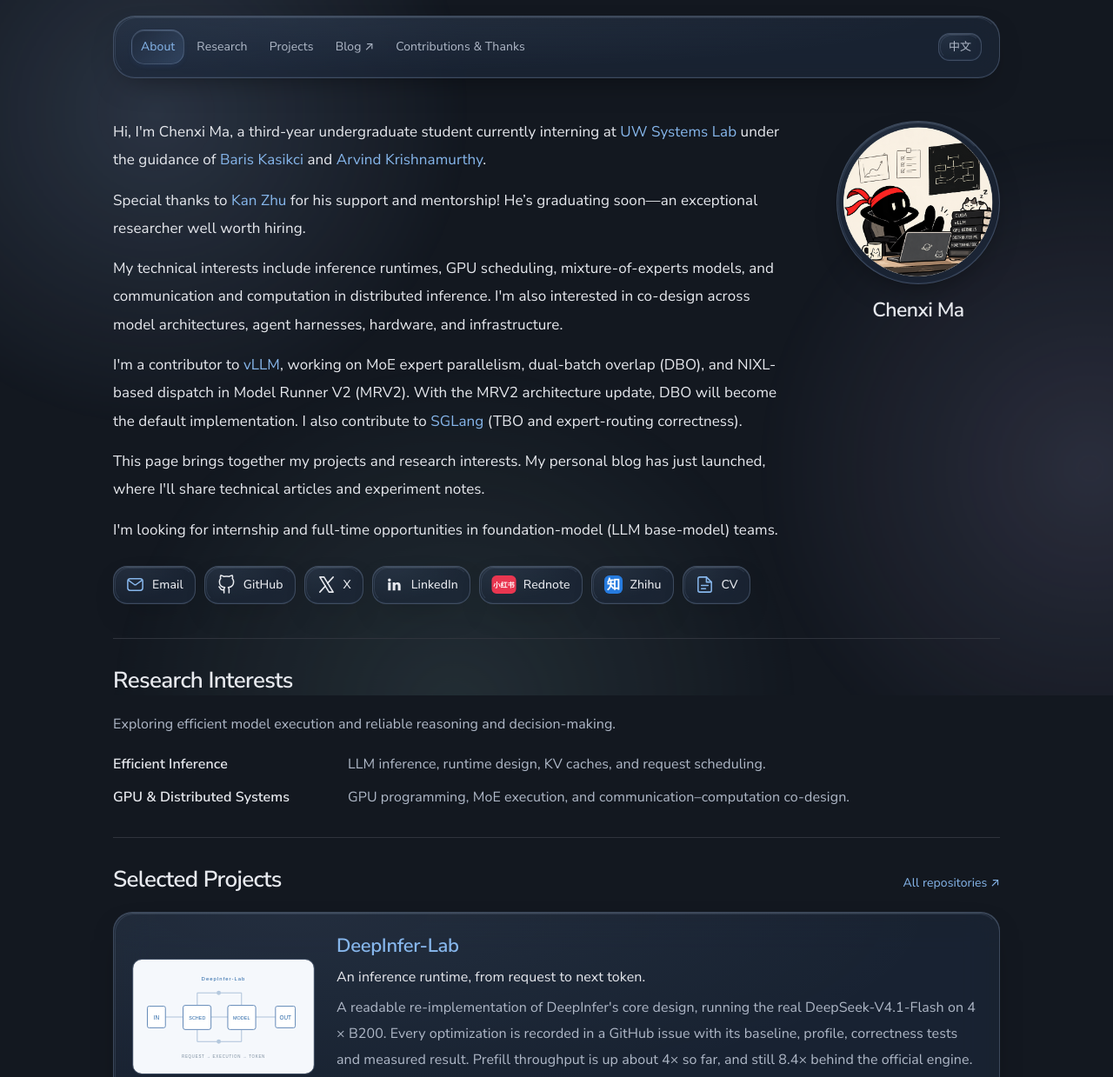
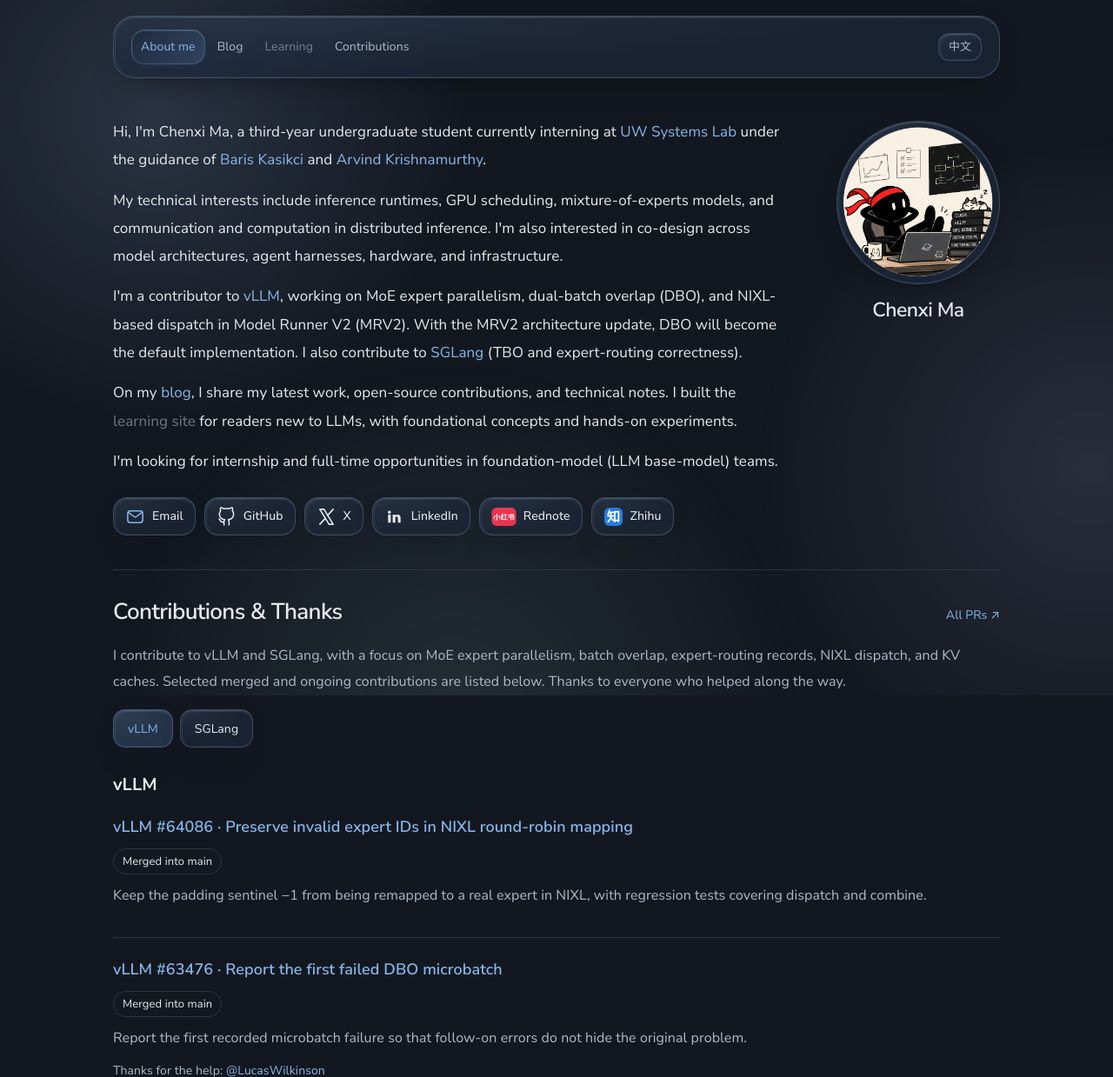
Before and after one commit to algebra-MCX/algebra-MCX.github.io, a plain HTML site: page index.html in a window 1280 px wide. Shown: the top 1239 px of the page at 87% size. Drawn offline with Linux system fonts and the light colour scheme.

Commit message:
Refresh personal homepage and take down bilingual resumes

```diff
--- a/config.js
+++ b/config.js
@@ -1,7 +1,8 @@
 // 免费个人主页：https://algebra-mcx.github.io/；暂不绑定自定义域名。
 // 在下面填入独立博客的完整 https 地址，主页上的所有博客入口会一起生效。
 window.HOME_CONFIG = Object.freeze({
-  blogUrl: "https://tech-blog-chi.vercel.app/guides/how-to-read/",
+  learningUrl: "",
+  blogUrl: "https://tech-blog-chi.vercel.app/",
   // 填写小红书与知乎的个人主页完整地址。
   xiaohongshuUrl: "https://www.xiaohongshu.com/user/profile/6ad229240000000005006800",
   zhihuUrl: "https://www.zhihu.com/people/zhib1eiazpn",
--- a/glass.js
+++ b/glass.js
@@ -192,7 +192,12 @@
     refreshLens();
   }
   function selectFromHash() {
-    selected = links.find(link => link.getAttribute("href") === (window.location.hash || "#about")) || links[0];
+    const hash = window.location.hash || "#about";
+    const section = document.getElementById(hash.slice(1))?.closest("section[id]");
+    const sectionHash = section ? `#${section.id}` : hash;
+    selected = links.find(link => link.getAttribute("href") === hash)
+      || links.find(link => link.getAttribute("href") === sectionHash)
+      || links[0];
     updateSelection();
   }
   links.forEach(link => {
--- a/index.html
+++ b/index.html
@@ -44,10 +44,10 @@
   <link rel="preconnect" href="https://fonts.gstatic.com" crossorigin>
   <link href="https://fonts.googleapis.com/css2?family=Nunito+Sans:wght@400;500;600;700&amp;display=swap" rel="stylesheet">
   <link rel="icon" href="assets/mark.svg" type="image/svg+xml">
-  <link rel="stylesheet" href="style.css?v=contributions-1">
+  <link rel="stylesheet" href="style.css?v=contribution-nav-2">
   <script src="config.js?v=xiaohongshu-1" defer></script>
-  <script src="main.js?v=cv-lang-1" defer></script>
-  <script src="glass.js" defer></script>
+  <script src="main.js?v=contribution-nav-2" defer></script>
+  <script src="glass.js?v=contribution-nav-1" defer></script>
 </head>
 <body>
   <div class="glass-ambient" aria-hidden="true"><span></span><span></span><span></span></div>
@@ -56,11 +56,10 @@
   <header class="site-header shell glass-surface">
     <nav aria-label="Main navigation" data-zh-label="主导航">
       <span class="nav-lens" aria-hidden="true"></span>
-      <a href="#about" data-zh="关于">About</a>
-      <a href="#research" data-zh="研究">Research</a>
-      <a href="#projects" data-zh="项目">Projects</a>
-      <a data-blog-link role="link" aria-disabled="true" title="Blog coming soon" data-zh-title="博客尚未开放" data-zh="博客 ↗">Blog ↗</a>
-      <a href="#contributions" data-zh="贡献与致谢">Contributions &amp; Thanks</a>
+      <a href="#about" data-zh="关于我">About me</a>
+      <a data-blog-link role="link" aria-disabled="true" title="Blog coming soon" data-zh-title="博客尚未开放" data-zh="博客">Blog</a>
+      <a data-learning-link role="link" aria-disabled="true" title="Learning site coming soon" data-zh-title="学习站尚未开放" data-zh="学习">Learning</a>
+      <a href="#contributions" data-zh="贡献与致谢">Contributions</a>
     </nav>
     <button class="language-toggle glass-control" type="button" lang="zh-CN" aria-label="Switch to Chinese" hidden>中文</button>
   </header>
@@ -68,10 +67,12 @@
     <section class="profile" id="about" aria-labelledby="profile-name">
       <div class="bio">
         <p><span data-zh="你好，我是马晨熙，目前是一名大三学生，正在 ">Hi, I'm Chenxi Ma, a third-year undergraduate student currently interning at </span><a href="https://syslab.cs.washington.edu/">UW Systems Lab</a><span data-zh=" 实习，由 "> under the guidance of </span><a href="https://homes.cs.washington.edu/~baris/">Baris Kasikci</a><span data-zh=" 和 "> and </span><a href="https://www.cs.washington.edu/people/faculty/arvind">Arvind Krishnamurthy</a><span data-zh=" 指导。">.</span></p>
-        <p><span data-zh="特别感谢 ">Special thanks to </span><a href="https://kanzhu.netlify.app/uploads/KanZhuCV.pdf" data-zh="朱侃">Kan Zhu</a><span data-zh=" 师兄的关照！"> for his support and mentorship!</span> <span data-zh="师兄即将毕业，实力过硬，欢迎各大厂联系！">He’s graduating soon—an exceptional researcher well worth hiring.</span></p>
         <p data-zh="我的技术兴趣包括推理 Runtime、GPU 调度、混合专家模型，以及分布式推理中的通信与计算。同时，我也对模型架构、Agent Harness、硬件与 Infra 之间的 Co-design 感兴趣。">My technical interests include inference runtimes, GPU scheduling, mixture-of-experts models, and communication and computation in distributed inference. I'm also interested in co-design across model architectures, agent harnesses, hardware, and infrastructure.</p>
         <p><span data-zh="我是 ">I'm a contributor to </span><a href="https://github.com/vllm-project/vllm">vLLM</a><span data-zh=" 的贡献者，方向是 Model Runner V2 中的 MoE 专家并行、双批次重叠（DBO）和基于 NIXL 的 dispatch。">, working on MoE expert parallelism, dual-batch overlap (DBO), and NIXL-based dispatch in Model Runner V2 (MRV2).</span> <span data-zh="随着 MRV2 架构更新，DBO 将成为默认实现。">With the MRV2 architecture update, DBO will become the default implementation.</span> <span data-zh="我也为 ">I also contribute to </span><a href="https://github.com/sgl-project/sglang">SGLang</a><span data-zh=" 贡献代码，关注 TBO 与专家路由记录的正确性。"> (TBO and expert-routing correctness).</span></p>
-        <p data-zh="这里收录我的项目与研究兴趣。个人博客刚刚搭建，之后会在其中分享技术文章和实验笔记。">This page brings together my projects and research interests. My personal blog has just launched, where I'll share technical articles and experiment notes.</p>
+        <p class="site-intro">
+          <span data-zh="我在">On my </span><a data-blog-link href="https://tech-blog-chi.vercel.app/" data-zh="博客">blog</a><span data-zh="分享近期工作、开源贡献与技术思考。">, I share my latest work, open-source contributions, and technical notes.</span>
+          <span data-zh="我为刚接触大模型的读者搭建了"> I built the </span><a data-learning-link role="link" aria-disabled="true" data-zh="学习">learning site</a><span data-zh="，从基础概念和动手实验开始。"> for readers new to LLMs, with foundational concepts and hands-on experiments.</span>
+        </p>
         <p data-zh="我正在寻找大模型基座方向的实习和正式工作。">I'm looking for internship and full-time opportunities in foundation-model (LLM base-model) teams.</p>
         <div class="social-links" aria-label="Social and contact links" data-zh-label="社交与联系方式">
           <a class="social-link glass-control social-email" href="mailto:shannon20051127@gmail.com">
@@ -92,9 +93,6 @@
           <a class="social-link glass-control social-zhihu" data-profile-link="zhihu" href="https://www.zhihu.com/people/zhib1eiazpn">
             <span class="social-icon" aria-hidden="true"><svg viewBox="0 0 24 24"><rect x="1" y="1" width="22" height="22" rx="6" fill="currentColor"/><text x="12" y="17.3" fill="white" text-anchor="middle" font-size="16" font-weight="600" font-family="PingFang SC,Microsoft YaHei,sans-serif">知</text></svg></span><span data-zh="知乎">Zhihu</span>
           </a>
-          <a id="cv" class="social-link glass-control social-resume" href="CV-en.pdf" data-zh-href="CV-zh.pdf" target="_blank" rel="noopener" title="CV (PDF)" data-zh-title="简历（PDF）">
-            <span class="social-icon" aria-hidden="true"><svg viewBox="0 0 24 24" fill="none" stroke="currentColor" stroke-width="1.6" stroke-linecap="round" stroke-linejoin="round"><path d="M14 3H6a2 2 0 0 0-2 2v14a2 2 0 0 0 2 2h12a2 2 0 0 0 2-2V9Z"/><path d="M14 3v6h6M8 13h8M8 17h5"/></svg></span><span data-zh="简历">CV</span>
-          </a>
         </div>
       </div>
       <aside class="profile-side" aria-label="Profile" data-zh-label="个人资料">
@@ -106,32 +104,26 @@
       </aside>
     </section>
 
-    <section class="section research" id="research" aria-labelledby="research-title">
-      <div class="section-title"><h2 id="research-title" data-zh="研究兴趣">Research Interests</h2></div>
-      <p class="section-intro" data-zh="围绕更高效的模型执行，以及更可靠的推理与决策展开探索。">Exploring efficient model execution and reliable reasoning and decision-making.</p>
-      <dl class="research-list">
-        <div><dt data-zh="高效推理">Efficient Inference</dt><dd data-zh="大模型推理、Runtime 设计、KV cache 与请求调度。">LLM inference, runtime design, KV caches, and request scheduling.</dd></div>
-        <div><dt data-zh="GPU 与分布式系统">GPU &amp; Distributed Systems</dt><dd data-zh="GPU 编程、MoE 执行，以及通信与计算的协同。">GPU programming, MoE execution, and communication–computation co-design.</dd></div>
-      </dl>
-    </section>
 
-    <section class="section" id="projects" aria-labelledby="projects-title">
-      <div class="section-title"><h2 id="projects-title" data-zh="精选项目">Selected Projects</h2><a class="all-link" href="https://github.com/algebra-MCX?tab=repositories" data-zh="全部仓库 ↗">All repositories ↗</a></div>
-      <article class="project glass-surface">
-        <a class="project-image" href="https://github.com/algebra-MCX/DeepInfer-Lab" tabindex="-1" aria-hidden="true"><img src="assets/runtime.svg?v=deepinfer-lab" width="210" height="132" alt="" loading="lazy"></a>
-        <div class="project-copy"><h3><a href="https://github.com/algebra-MCX/DeepInfer-Lab">DeepInfer-Lab</a></h3><p class="project-subtitle" data-zh="理解推理 Runtime，从请求到下一个 token。">An inference runtime, from request to next token.</p><p data-zh="可读的 DeepInfer 核心设计复刻，在 4 × B200 上运行真实的 DeepSeek-V4.1-Flash。每一次优化都在 GitHub issue 中记录基线、profile、正确性测试与实测结果；prefill 吞吐目前提升约 4 倍，离官方仍差 8.4 倍。">A readable re-implementation of DeepInfer's core design, running the real DeepSeek-V4.1-Flash on 4 × B200. Every optimization is recorded in a GitHub issue with its baseline, profile, correctness tests and measured result. Prefill throughput is up about 4× so far, and still 8.4× behind the official engine.</p><div class="project-meta"><span data-zh="PyTorch · Triton · 推理">PyTorch · Triton · Inference</span><a href="https://github.com/algebra-MCX/DeepInfer-Lab" data-zh="代码 ↗">Code ↗</a><a href="https://github.com/algebra-MCX/DeepInfer-Lab/issues/3" data-zh="路线图 ↗">Roadmap ↗</a></div></div>
-      </article>
-      <article class="project glass-surface">
-        <a class="project-image" href="https://github.com/algebra-MCX/MoEFlow" tabindex="-1" aria-hidden="true"><img src="assets/compute.svg" width="210" height="132" alt="" loading="lazy"></a>
-        <div class="project-copy"><h3><a href="https://github.com/algebra-MCX/MoEFlow">MoEFlow</a></h3><p class="project-subtitle" data-zh="面向 vLLM 的 MoE 专家并行。">MoE expert parallelism for vLLM.</p><p data-zh="融合 Triton kernel、两倍 NCCL all-to-all，以及在 B200 上的 CUDA Graph decode。">Fused Triton kernels, 2× NCCL all-to-all, and CUDA Graph decode on B200.</p><div class="project-meta"><span data-zh="Triton · NCCL · MoE">Triton · NCCL · MoE</span><a href="https://github.com/algebra-MCX/MoEFlow" data-zh="代码 ↗">Code ↗</a></div></div>
-      </article>
-    </section>
 
     <section class="section contributions" id="contributions" aria-labelledby="contributions-title">
-      <span id="vllm" aria-hidden="true"></span>
+      <span id="projects" aria-hidden="true"></span>
       <div class="section-title"><h2 id="contributions-title" data-zh="贡献与致谢">Contributions &amp; Thanks</h2><a class="all-link" href="https://github.com/search?q=is%3Apr+author%3Aalgebra-MCX+is%3Apublic+-user%3Aalgebra-MCX&amp;type=pullrequests" data-zh="全部 PR ↗">All PRs ↗</a></div>
       <p class="section-intro" data-zh="我为 vLLM 和 SGLang 贡献代码，关注 MoE 专家并行、批次重叠、专家路由记录、NIXL dispatch 和 KV cache。以下收录已合并和进行中的工作。感谢在这些工作中给予帮助的伙伴。">I contribute to vLLM and SGLang, with a focus on MoE expert parallelism, batch overlap, expert-routing records, NIXL dispatch, and KV caches. Selected merged and ongoing contributions are listed below. Thanks to everyone who helped along the way.</p>
+      <nav class="contribution-nav" aria-label="Open-source projects" data-zh-label="开源项目">
+        <a class="glass-control" href="#vllm">vLLM</a>
+        <a class="glass-control" href="#sglang">SGLang</a>
+      </nav>
+      <section class="contribution-group" aria-labelledby="vllm">
+        <h3 id="vllm">vLLM</h3>
         <dl class="research-list contribution-list">
+          <div>
+            <dt><a href="https://github.com/vllm-project/vllm/pull/64086">vLLM #64086 · Preserve invalid expert IDs in NIXL round-robin mapping</a></dt>
+            <dd>
+              <span class="contribution-status" data-zh="已合并到 main">Merged into main</span>
+              <p data-zh="修复 NIXL 专家重映射把填充标记 −1 误当成有效专家的问题，并添加覆盖 dispatch 和 combine 的回归测试。">Keep the padding sentinel −1 from being remapped to a real expert in NIXL, with regression tests covering dispatch and combine.</p>
+            </dd>
+          </div>
           <div>
             <dt><a href="https://github.com/vllm-project/vllm/pull/63476">vLLM #63476 · Report the first failed DBO microbatch</a></dt>
             <dd>
@@ -145,6 +137,7 @@
             <dd>
               <span class="contribution-status" data-zh="已合并到 main">Merged into main</span>
               <p data-zh="按各 microbatch 的 token 偏移保存专家路由，修复路由结果相互覆盖的问题。">Preserve expert routing at each microbatch's token offset, fixing overwritten routing results.</p>
+              <p><a data-blog-link data-blog-path="/writing/vllm-dbo-correctness/" href="https://github.com/vllm-project/vllm/pull/63372" data-zh="故障分析与回归测试">Failure analysis and regression tests</a></p>
               <div class="contribution-credit"><span data-zh="感谢帮助：">Thanks for the help: </span><a href="https://github.com/aoshen02">@aoshen02</a>, <a href="https://github.com/Ronald1995">@Ronald1995</a></div>
               <div class="contribution-credit"><span data-zh="共同作者（重构与补充测试）：">Co-author (refactor &amp; additional tests): </span><a href="https://github.com/Ronald1995">@Ronald1995</a></div>
             </dd>
@@ -170,13 +163,11 @@
               <p data-zh="基于 #63556，在 decode staging 后按逻辑 token 顺序返回专家路由，并在捕获缓冲区复用后保持路由快照有效。">Build on #63556 to return expert-routing records in logical token order after decode staging, with snapshots that remain valid when capture buffers are reused.</p>
             </dd>
           </div>
-        <div>
-          <dt><a href="https://github.com/krishchaudh/vllm/pull/1">krishchaudh/vllm #1 · Cover capped async-load admission and align P/D blocks</a></dt>
-          <dd>
-            <span class="contribution-status" data-zh="已合并到协作者分支">Merged into collaborator branch</span>
-            <p data-zh="补充异步 KV 加载准入上限的回归测试，并统一 prefill/decode 测试中的 block 大小。已合并到协作者的修复分支。">Add regression coverage for capped asynchronous KV-load admission and align block sizes in prefill/decode tests. Merged into the collaborator's fix branch.</p>
-          </dd>
-        </div>
+        </dl>
+      </section>
+      <section class="contribution-group" aria-labelledby="sglang">
+        <h3 id="sglang">SGLang</h3>
+        <dl class="research-list contribution-list">
           <div>
             <dt><a href="https://github.com/sgl-project/sglang/pull/48666">SGLang #48666 · Capture routed experts at each TBO child's parent rows</a></dt>
             <dd>
@@ -193,6 +184,7 @@
           </div>
         </dl>
       </section>
+    </section>
 
   </main>
   <footer class="site-footer shell"><span>© <span id="year">2026</span> <span data-zh="马晨熙">Chenxi Ma</span></span><a href="https://github.com/algebra-MCX">GitHub ↗</a></footer>
--- a/main.js
+++ b/main.js
@@ -21,11 +21,16 @@
     translatedAttributes.forEach(item => {
       if (item.node.hasAttribute(item.attribute)) item.node.setAttribute(item.attribute, item[language]);
     });
+    document.querySelectorAll("[data-blog-link][href], [data-learning-link][href]").forEach(link => {
+      const url = new URL(link.href);
+      url.searchParams.set("lang", language);
+      link.href = url.href;
+    });
     languageButton.textContent = language === "en" ? "中文" : "English";
     languageButton.lang = language === "en" ? "zh-CN" : "en";
     languageButton.setAttribute("aria-label", language === "en" ? "Switch to Chinese" : "切换至英文");
   }
-  applyLanguage("en");
+  applyLanguage(new URLSearchParams(location.search).get("lang"));
   languageButton.hidden = false;
   languageButton.addEventListener("click", () => {
     applyLanguage(language === "en" ? "zh" : "en");
@@ -38,15 +43,20 @@
       if (parsed.protocol === "https:" || parsed.protocol === "http:") return parsed.href;
     } catch { /* Keep an unconfigured link unavailable. */ }
   }
-  const blogUrl = configuredUrl(window.HOME_CONFIG?.blogUrl);
-  if (blogUrl) {
-    document.querySelectorAll("[data-blog-link]").forEach(link => {
-      link.href = blogUrl;
+  for (const [selector, value] of [
+    ["[data-blog-link]", window.HOME_CONFIG?.blogUrl],
+    ["[data-learning-link]", window.HOME_CONFIG?.learningUrl],
+  ]) {
+    const url = configuredUrl(value);
+    if (!url) continue;
+    document.querySelectorAll(selector).forEach(link => {
+      link.href = link.dataset.blogPath ? new URL(link.dataset.blogPath, url).href : url;
       link.removeAttribute("aria-disabled");
       link.removeAttribute("title");
       link.removeAttribute("role");
     });
   }
+  applyLanguage(language);
   document.querySelectorAll("[data-profile-link]").forEach(link => {
     const url = configuredUrl(window.HOME_CONFIG?.[`${link.dataset.profileLink}Url`]);
     if (!url) return;
@@ -55,6 +65,30 @@
     link.removeAttribute("title");
     link.removeAttribute("role");
   });
+  const contributionLinks = [...document.querySelectorAll(".contribution-nav a")];
+  function updateContributionNavigation() {
+    const selected = contributionLinks.find(link => link.hash === location.hash) ?? contributionLinks[0];
+    contributionLinks.forEach(link => {
+      const active = link === selected;
+      const group = document.getElementById(link.hash.slice(1))?.closest(".contribution-group");
+      if (group) group.hidden = !active;
+      if (active) link.setAttribute("aria-current", "location");
+      else link.removeAttribute("aria-current");
+    });
+  }
+  contributionLinks.forEach(link => {
+    link.addEventListener("click", event => {
+      if (event.defaultPrevented || event.button !== 0 || event.metaKey || event.ctrlKey || event.shiftKey || event.altKey) return;
+      event.preventDefault();
+      if (link.hash === location.hash) return;
+      history.pushState(null, "", link.hash);
+      // Update both navigation bars without triggering a scroll to the old anchor.
+      window.dispatchEvent(new Event("hashchange"));
+    });
+  });
+  updateContributionNavigation();
+  window.addEventListener("hashchange", updateContributionNavigation);
+
   const portrait = document.querySelector(".portrait");
   if (portrait) {
     portrait.addEventListener("error", () => { portrait.hidden = true; });
--- a/style.css
+++ b/style.css
@@ -217,11 +217,10 @@ h2 { font-size: 26px; }
 .social-link.glass-control:hover { text-decoration: none; }
 .social-icon { display: inline-flex; align-items: center; justify-content: center; width: 23px; height: 23px; flex-shrink: 0; }
 .social-icon svg { display: block; width: 100%; height: 100%; }
-.social-email .social-icon, .social-resume .social-icon { color: var(--link); }
+.social-email .social-icon { color: var(--link); }
 .social-red .social-icon { width: 29px; color: #e93650; }
 .social-zhihu .social-icon { color: #267bdf; }
 .social-link[aria-disabled="true"] { opacity: .65; cursor: default; }
-.social-resume:disabled { appearance: none; transform: none; }
 @media(hover:hover) and (pointer:fine) { .social-link:not([aria-disabled="true"]):hover { transform: translateY(-2px); box-shadow: 0 9px 22px -12px rgba(60, 110, 185, .45), var(--glass-inset); } }
 @media(max-width:760px) {
   .shell { width: calc(100% - 48px); }
@@ -350,3 +349,31 @@ main, .bio, .project-copy { min-width: 0; }
   .contribution-list dd { font-size: 15px; }
   .contribution-credit { font-size: 14px; }
 }
+
+.contribution-nav {
+  display: flex;
+  flex-wrap: wrap;
+  gap: 8px;
+  margin-block: 0 24px;
+}
+.contribution-nav a {
+  display: inline-flex;
+  align-items: center;
+  min-height: 44px;
+  padding: 7px 16px;
+  border-radius: 14px;
+  color: var(--ink);
+  font-size: 14px;
+}
+.contribution-nav a:hover,
+.contribution-nav a[aria-current="location"] {
+  color: var(--link);
+  background: var(--lens-fill);
+  text-decoration: none;
+}
+.contribution-group:not([hidden]) + .contribution-group:not([hidden]) {
+  margin-top: 28px;
+  padding-top: 22px;
+  border-top: 1px solid var(--line);
+}
+.contribution-group > h3 { margin: 0 0 16px; font-size: 20px; }
```
Also changed, not shown: 2 other files. Lines whose indentation alone changed are shown as unchanged.
